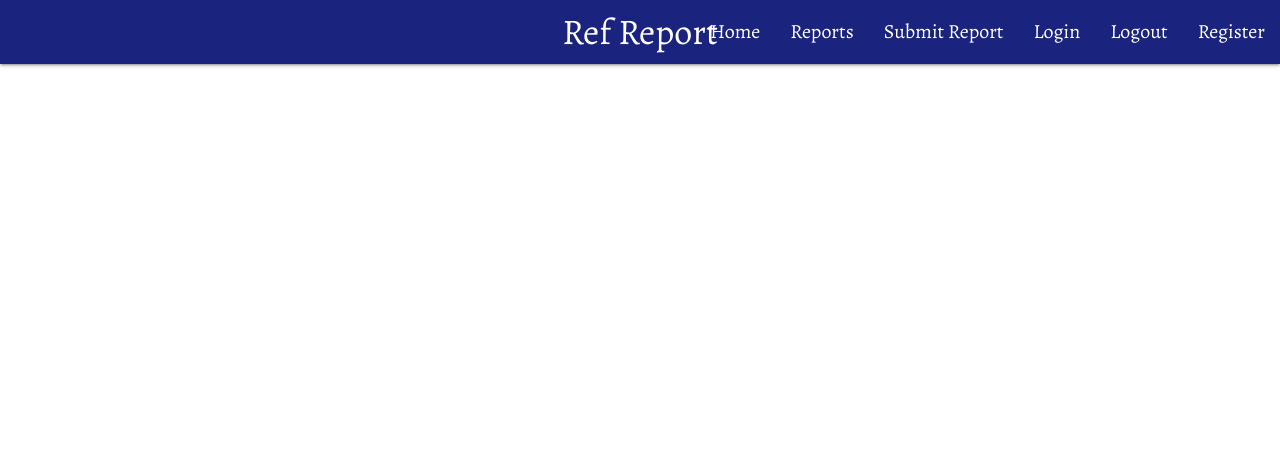
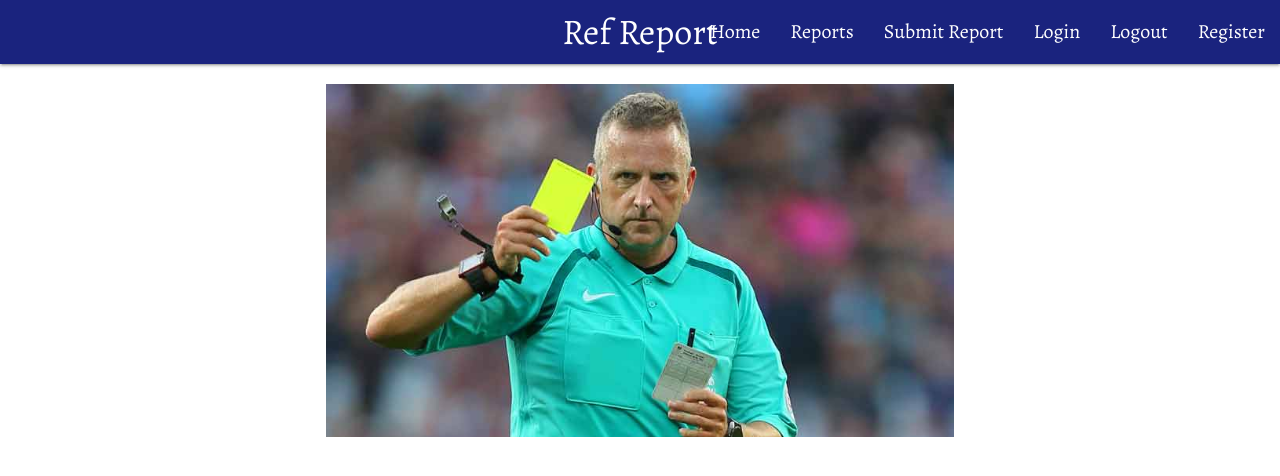
Before and after one commit to adamparker75/Ref_Report, a Flask app: page / in a window 1280 px wide. Shown: the top 476 px of the page. Run offline with Flask 2, Linux system fonts and the light colour scheme; some libraries are stand-ins or nearby versions.

Commit message:
Uploaded image and added to index.html

```diff
--- a/templates/base.html
+++ b/templates/base.html
@@ -38,8 +38,10 @@
             <li><a href="#">Register</a></li>
     </ul>
   </header>
-    {% block content %} {% endblock %}
-
+	<main class="container">
+		{% block content %}
+		{% endblock %}
+	</main>
     <script src="https://code.jquery.com/jquery-3.5.1.min.js"
       integrity="sha256-9/aliU8dGd2tb6OSsuzixeV4y/faTqgFtohetphbbj0=" crossorigin="anonymous"></script>
     <script src="https://cdnjs.cloudflare.com/ajax/libs/materialize/1.0.0/js/materialize.min.js"></script>
--- a/templates/index.html
+++ b/templates/index.html
@@ -1,8 +1,12 @@
 {% extends "base.html" %}
 {% block content %}
-<div class="row">
-    <div class="col s12">
+  <section class="container">
 
-    </div>
-</div>
+    <div class="col s12"><p><img src="{{ url_for('static', filename='images/referee-yellow-card.jpg') }}" class="responsive-img" alt=""></p></div>
+
+
+        </section>
+
+
+
 {% endblock %}
```
Also changed, not shown: static/css/style.css (line endings or trailing spaces), static/images/referee-yellow-card.jpg (renamed from assets/images/referee-yellow-card.jpg).
